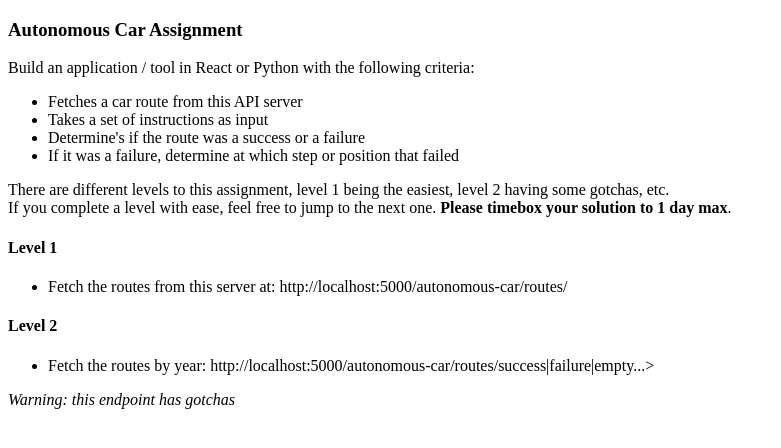
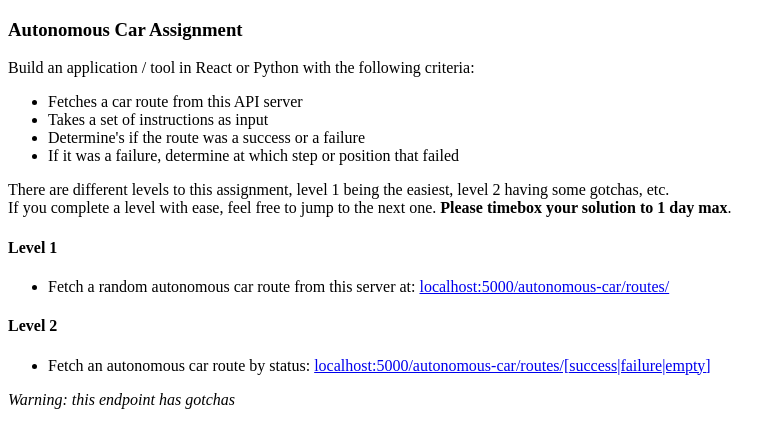
Before and after one commit to Points/interview-test-server, a Flask app: page /autonomous-car/ in a window 1280 px wide. Shown: the top 448 px of the page, without its empty margins (0-781 px from the left). Run offline with Flask 2, Linux system fonts and the light colour scheme.

Commit message:
Fixing some MR/PR comments

```diff
--- a/api/autonomous_car/autonomous_car.py
+++ b/api/autonomous_car/autonomous_car.py
@@ -11,8 +11,8 @@ STATUS_LIST = [SUCCESS_STATUS, FAILURE_STATUS, EMPTY_STATUS]
 
 CAR_ROUTES = {
     SUCCESS_STATUS: [
-        'successful_car_route_no_obsticals.json',
-        'successful_car_route_with_obstacales.json',
+        'successful_car_route_no_obstacles.json',
+        'successful_car_route_with_obstacles.json',
     ],
     FAILURE_STATUS: [
         'failure_car_route_out_of_bounds.json',
@@ -41,11 +41,7 @@ def get_random_car_route_from_status(status):
         filename = random.choice(route_list)
         file_with_path = os.path.join(ROUTE_DIRECTORY, filename)
         return utils.get_json_contents_from_resource_file(file_with_path)
-    except IndexError:
-        raise ValueError(
-            f'Invalid route status \'{route_status}\' is invalid.'
-        )
-    except FileNotFoundError:
-        raise ValueError(
+    except KeyError:
+        raise KeyError(
             f'Automated car route with status \'{route_status}\' was not found.'
         )
--- a/api/tax_calculator/tax_brackets.py
+++ b/api/tax_calculator/tax_brackets.py
@@ -19,6 +19,6 @@ def get_tax_brackets(tax_year=2020):
     try:
         return utils.get_json_contents_from_resource_file(file_with_path)
     except FileNotFoundError:
-        raise ValueError(
+        raise FileNotFoundError(
             f'Tax brackets for the year \'{tax_year}\' were not found.'
         )
--- a/templates/autonomous-car.html
+++ b/templates/autonomous-car.html
@@ -19,11 +19,17 @@
     </p>
     <h4>Level 1</h4>
     <ul>
-        <li>Fetch the routes from this server at: http://localhost:5000/autonomous-car/routes/</li>
+        <li>
+            Fetch a random autonomous car route from this server at:
+            <a href="http://localhost:5000/autonomous-car/routes/">localhost:5000/autonomous-car/routes/</a>
+        </li>
     </ul>
     <h4>Level 2</h4>
     <ul>
-        <li>Fetch the routes by year: http://localhost:5000/autonomous-car/routes/success|failure|empty...></li>
+        <li>
+            Fetch an autonomous car route by status:
+            <a href="http://localhost:5000/autonomous-car/routes/empty">localhost:5000/autonomous-car/routes/[success|failure|empty]</a>
+        </li>
     </ul>
     <div><em>Warning: this endpoint has gotchas</em></div>
 </body>
```
Also changed, not shown: templates/tax-calculator.html (+8 -2 lines), README.md, api/autonomous_car/fixtures/successful_car_route_no_obstacles.json (renamed from api/autonomous_car/fixtures/successful_car_route_no_obsticals.json), api/autonomous_car/fixtures/successful_car_route_with_obstacles.json (renamed from api/autonomous_car/fixtures/successful_car_route_with_obsticals.json).
